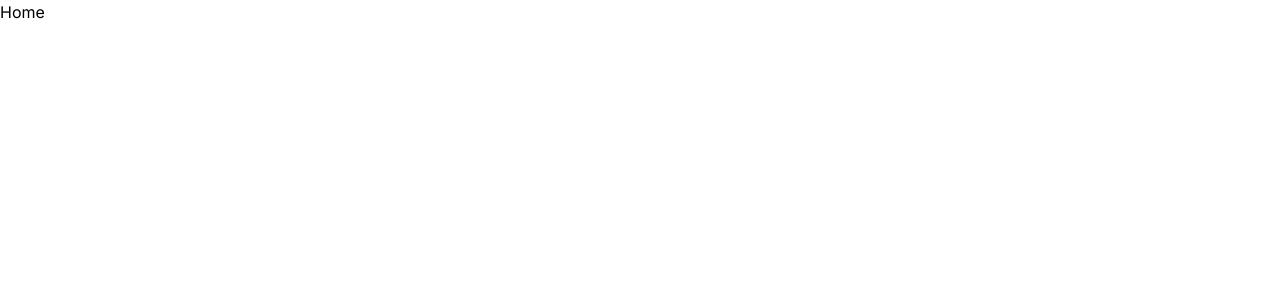
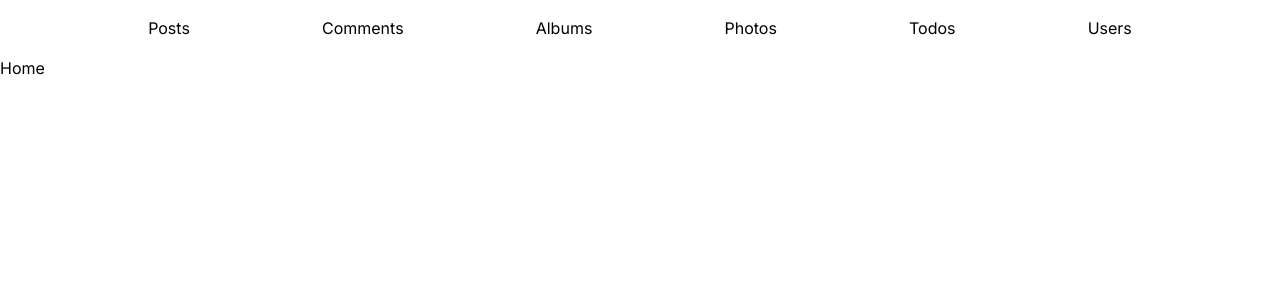
Before and after one commit to paopapaopao/ts-react-nextjs, a Next.js app: page / in a window 1280 px wide. Shown: the top 300 px of the page. Built offline with nearby package versions, Linux system fonts and the light colour scheme.

Commit message:
[Feature] NavbarTop component (#4)

```diff
--- a/app/layout.tsx
+++ b/app/layout.tsx
@@ -2,7 +2,7 @@ import type { Metadata } from 'next';
 import { Inter } from 'next/font/google';
 import { ReactNode } from 'react';
 import './globals.css';
-import { Modal } from '@/components';
+import { Header, Modal, NavbarTop } from '@/components';
 import { ModalContextProvider } from '@/contexts';
 
 export const metadata: Metadata = {
@@ -21,6 +21,11 @@ const RootLayout = ({ children }: Props): ReactNode => {
     <html lang="en">
       <body className={inter.className}>
         <ModalContextProvider>
+          <Header>
+            <Header.Center>
+              <NavbarTop />
+            </Header.Center>
+          </Header>
           {children}
           <Modal />
         </ModalContextProvider>
--- a/components/Header/Header.module.css
+++ /dev/null
@@ -1,9 +0,0 @@
-.header {
-  display: flex;
-}
-
-.header > .center {
-  flex: 1 0;
-  display: flex;
-  justify-content: center;
-}
--- a/components/Header/Header.tsx
+++ b/components/Header/Header.tsx
@@ -1,6 +1,5 @@
 import clsx from 'clsx';
 import { FC, ReactNode } from 'react';
-import styles from './Header.module.css';
 
 type Props = {
   children: ReactNode;
@@ -20,7 +19,8 @@ const Left = ({ children, className = '' }: Props): ReactNode => {
 };
 
 const Center = ({ children, className = '' }: Props): ReactNode => {
-  const classNames = clsx('center', styles.center, className);
+  const styleClassNames = 'flex-1 flex justify-center';
+  const classNames = clsx('center', styleClassNames, className);
 
   return <div className={classNames}>{children}</div>;
 };
@@ -35,7 +35,8 @@ const Header: HeaderComponent = ({
   children,
   className = ''
 }: Props): ReactNode => {
-  const classNames = clsx('header', styles.header, className);
+  const styleClassNames = 'flex';
+  const classNames = clsx('header', styleClassNames, className);
 
   return <header className={classNames}>{children}</header>;
 };
--- /dev/null
+++ b/components/NavbarTop/NavbarTop.tsx
@@ -0,0 +1,21 @@
+import clsx from 'clsx';
+import Link from 'next/link';
+import React, { ReactNode } from 'react';
+
+const NavbarTop = (): ReactNode => {
+  const styleClassNames = 'flex-1 px-8 py-4 flex justify-evenly gap-4';
+  const classNames = clsx('navbar-top', styleClassNames);
+
+  return (
+    <nav className={classNames}>
+      <Link href="/posts">Posts</Link>
+      <Link href="/comments">Comments</Link>
+      <Link href="/albums">Albums</Link>
+      <Link href="/photos">Photos</Link>
+      <Link href="/todos">Todos</Link>
+      <Link href="/users">Users</Link>
+    </nav>
+  );
+};
+
+export default NavbarTop;
--- /dev/null
+++ b/components/NavbarTop/index.ts
@@ -0,0 +1,3 @@
+import NavbarTop from './NavbarTop';
+
+export default NavbarTop;
--- a/components/index.ts
+++ b/components/index.ts
@@ -1,3 +1,4 @@
 export { default as Button } from './Button';
 export { default as Header } from './Header';
 export { default as Modal } from './Modal';
+export { default as NavbarTop } from './NavbarTop';
--- a/contexts/index.ts
+++ b/contexts/index.ts
@@ -1,2 +1 @@
-export { ModalContextProvider } from './ModalContext';
-export { useModalContext } from './ModalContext';
+export { ModalContextProvider, useModalContext } from './ModalContext';
```
